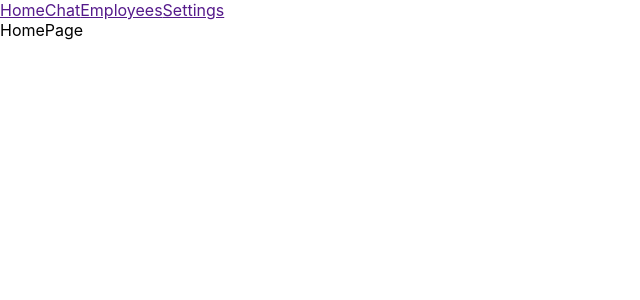
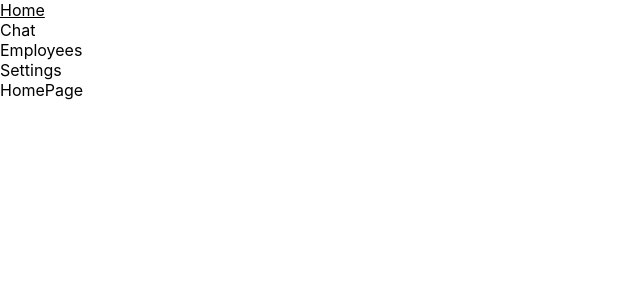
Before and after one commit to CluelessBiker/quint-mui, a React (Create React App) app in the folder my-app/: page / in a window 1280 px wide. Shown: the top 300 px of the page, without its empty margins (0-640 px from the left). Built offline with nearby package versions, Linux system fonts and the light colour scheme.

Commit message:
Rename links to sitelinks & convert to MUI component

```diff
--- a/my-app/src/components/Links.tsx
+++ /dev/null
@@ -1,14 +0,0 @@
-import React, { FC } from 'react'
-
-interface LinksProps {
-    title: string,
-    urlpath: string
-}
-
-const Links:FC<LinksProps> = ({ title, urlpath }) => {
-    return (
-        <a href={ urlpath }>{ title }</a>
-    )
-}
-
-export default Links
--- a/my-app/src/components/Navbar.tsx
+++ b/my-app/src/components/Navbar.tsx
@@ -1,13 +1,13 @@
 import React from 'react'
-import Links from './Links'
+import SiteLinks from './SiteLinks'
 
 const Navbar = () => {
     return (
         <div>
-            <Links title="Home" urlpath=""/>
-            <Links title="Chat" urlpath=""/>
-            <Links title="Employees" urlpath=""/>
-            <Links title="Settings" urlpath=""/>
+            <SiteLinks title="Home" urlpath=""/>
+            <SiteLinks title="Chat" urlpath=""/>
+            <SiteLinks title="Employees" urlpath=""/>
+            <SiteLinks title="Settings" urlpath=""/>
         </div>
     )
 }
--- /dev/null
+++ b/my-app/src/components/SiteLinks.tsx
@@ -0,0 +1,23 @@
+import { Link } from '@mui/material'
+import React, { FC } from 'react'
+
+interface SiteLinksProps {
+    title: string,
+    urlpath: string
+}
+
+const SiteLinks:FC<SiteLinksProps> = ({ title, urlpath }) => {
+    return (
+        <div>
+            <Link
+                href={ urlpath }
+                underline="hover"
+                color="inherit"
+            >
+                { title }
+            </Link>
+        </div>
+    )
+}
+
+export default SiteLinks
```
